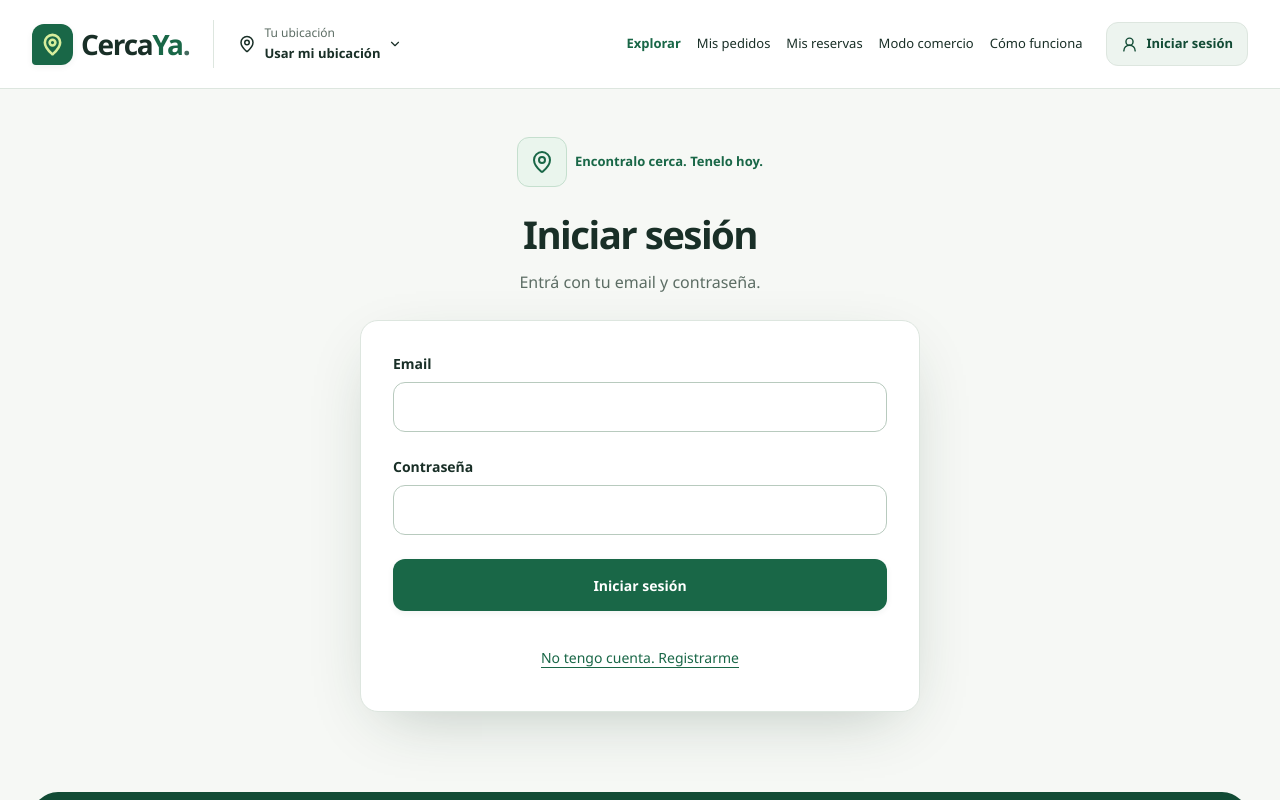
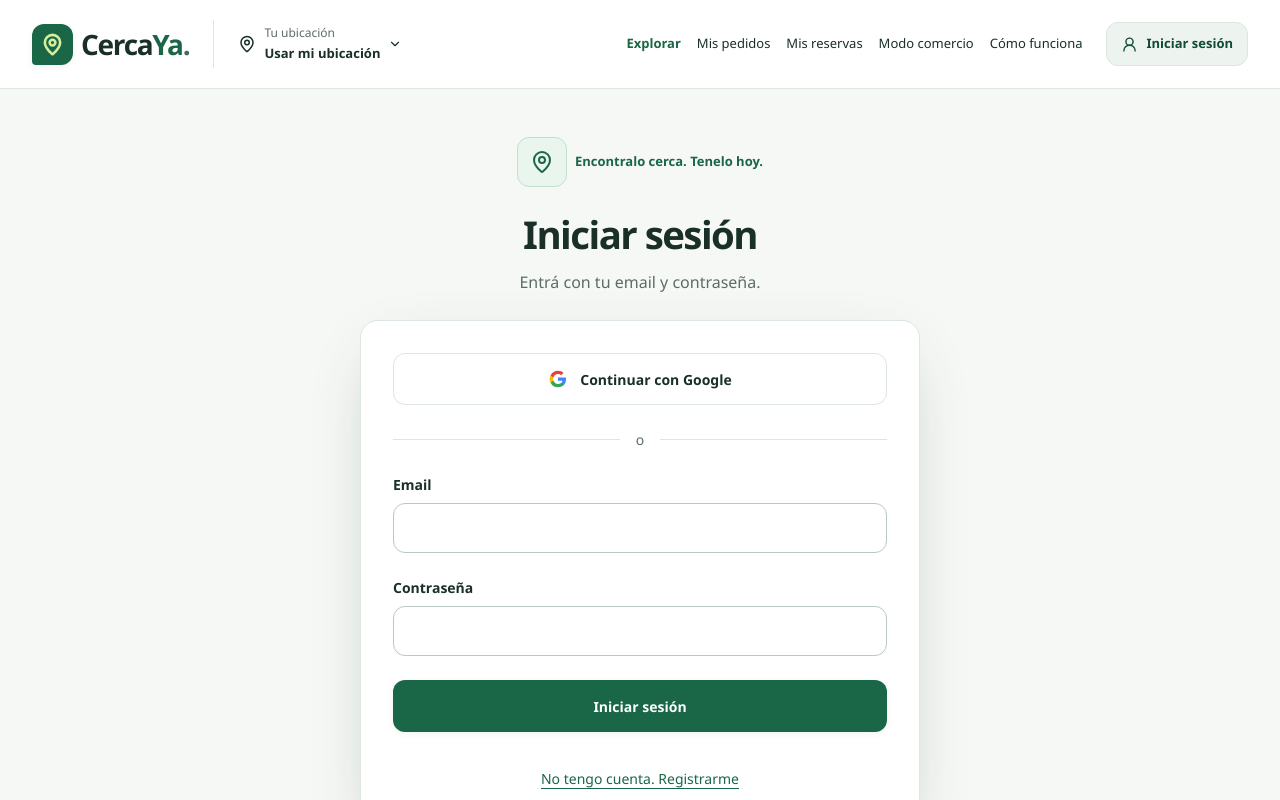
Before and after one commit to gili1010/cerca-ya, a Next.js app: page /login in a window 1280 px wide. Shown: the top 800 px of the page. Built offline with nearby package versions, Linux system fonts and the light colour scheme; no server answers.

Commit message:
se agrego boton en front de google

```diff
--- a/src/app/auth/confirm/route.ts
+++ b/src/app/auth/confirm/route.ts
@@ -5,21 +5,22 @@ import { safeRedirect } from "@/lib/auth/redirect";
 export async function GET(request: NextRequest) {
   const params = request.nextUrl.searchParams;
   const target = safeRedirect(params.get("redirect"));
-  const client = await createSupabaseServerClient();
+  const google = params.get("flow") === "google";
   let confirmed = false;
   try {
+    const client = await createSupabaseServerClient();
     const token_hash = params.get("token_hash");
     const type = params.get("type");
     const code = params.get("code");
-    if (client && token_hash && (type === "email" || type === "signup")) {
+    if (client && !params.has("error") && token_hash && (type === "email" || type === "signup")) {
       const { error } = await client.auth.verifyOtp({ token_hash, type });
       confirmed = !error;
-    } else if (client && code) {
-      const { error } = await client.auth.exchangeCodeForSession(code);
-      confirmed = !error;
+    } else if (client && !params.has("error") && code) {
+      const { data, error } = await client.auth.exchangeCodeForSession(code);
+      confirmed = !error && Boolean(data.session);
     }
   } catch { /* Show a short message; never expose the code, tokens or provider details. */ }
-  const destination = confirmed ? target : `/login?error=confirmation&redirect=${encodeURIComponent(target)}`;
+  const destination = confirmed ? target : `/login?error=${google ? "oauth" : "confirmation"}&redirect=${encodeURIComponent(target)}`;
   const response = NextResponse.redirect(new URL(destination, request.url));
   response.headers.set("Cache-Control", "private, no-store, max-age=0");
   response.headers.set("Referrer-Policy", "no-referrer");
--- a/src/app/login/page.tsx
+++ b/src/app/login/page.tsx
@@ -4,5 +4,5 @@ import { safeRedirect } from "@/lib/auth/redirect";
 export const metadata = { title: "Iniciar sesión | CercaYa" };
 export default async function Page({ searchParams }: { searchParams: Promise<{ redirect?: string | string[]; error?: string }> }) {
   const params = await searchParams;
-  return <DetailShell><AuthForm mode="login" returnTo={safeRedirect(params.redirect)} confirmationError={params.error === "confirmation"} /></DetailShell>;
+  return <DetailShell><AuthForm mode="login" returnTo={safeRedirect(params.redirect)} confirmationError={params.error === "confirmation"} oauthError={params.error === "oauth"} /></DetailShell>;
 }
--- a/src/components/auth/auth-form.tsx
+++ b/src/components/auth/auth-form.tsx
@@ -8,16 +8,44 @@ import { authErrorMessage } from "@/lib/auth/errors";
 import { safeRedirect } from "@/lib/auth/redirect";
 import { normalizeArgentinaPhone } from "@/lib/phone";
 import { useAuth } from "./auth-provider";
+import { GoogleSignInButton } from "./google-sign-in-button";
 import { FormError } from "../requests/request-common";
 
-export function AuthForm({ mode, returnTo, confirmationError = false }: { mode: "login" | "signup"; returnTo: string; confirmationError?: boolean }) {
+export function AuthForm({ mode, returnTo, confirmationError = false, oauthError = false }: { mode: "login" | "signup"; returnTo: string; confirmationError?: boolean; oauthError?: boolean }) {
   const signup = mode === "signup";
   const { user, loading, error: sessionError } = useAuth();
-  const [error, setError] = useState(confirmationError ? "No pudimos confirmar tu email. El enlace puede haber vencido o ya haberse utilizado. Si ya confirmaste la cuenta, iniciá sesión." : "");
+  const [error, setError] = useState(oauthError ? "No pudimos completar el acceso con Google. Podés volver a intentarlo o ingresar con email y contraseña." : confirmationError ? "No pudimos confirmar tu email. El enlace puede haber vencido o ya haberse utilizado. Si ya confirmaste la cuenta, iniciá sesión." : "");
   const [busy, setBusy] = useState(false);
+  const [googleBusy, setGoogleBusy] = useState(false);
   const [created, setCreated] = useState<"confirm" | "signed-in" | null>(null);
   const inFlight = useRef(false);
   const target = safeRedirect(returnTo);
+
+  async function signInWithGoogle() {
+    if (inFlight.current || loading) return;
+    inFlight.current = true;
+    setBusy(true);
+    setGoogleBusy(true);
+    setError("");
+    try {
+      const client = getSupabaseBrowserClient();
+      if (!client) throw new Error("unavailable");
+      const callback = new URL("/auth/confirm", window.location.origin);
+      callback.searchParams.set("redirect", target);
+      callback.searchParams.set("flow", "google");
+      const { error: failure } = await client.auth.signInWithOAuth({
+        provider: "google",
+        options: { redirectTo: callback.toString() },
+      });
+      if (failure) throw failure;
+    } catch {
+      setError("No pudimos iniciar el acceso con Google. Revisá tu conexión y volvé a intentar, o ingresá con email y contraseña.");
+    } finally {
+      inFlight.current = false;
+      setBusy(false);
+      setGoogleBusy(false);
+    }
+  }
 
   async function submit(event: FormEvent<HTMLFormElement>) {
     event.preventDefault();
@@ -62,6 +90,7 @@ export function AuthForm({ mode, returnTo, confirmationError = false }: { mode:
   if (created) return <section className="panel workflow-narrow confirmation auth-confirmation"><span className="confirmation-icon"><CircleCheck size={30} aria-hidden="true" /></span><h1>Cuenta creada.</h1><p>{created === "confirm" ? "Revisá tu email para confirmar la cuenta." : "Tu sesión ya está activa. Podés continuar."}</p>{created === "confirm" && <p className="info-note">Revisá también la carpeta de spam. Después de confirmar vas a poder continuar en CercaYa.</p>}<Link className="primary-button" href={created === "signed-in" ? target : `/login?redirect=${encodeURIComponent(target)}`}>{created === "signed-in" ? "Continuar" : "Ir a iniciar sesión"}</Link></section>;
   if (!loading && user) return <section className="panel workflow-narrow confirmation auth-confirmation"><span className="confirmation-icon"><UserRound size={30} aria-hidden="true" /></span><h1>Ya tenés una sesión activa</h1><Link className="primary-button" href={target}>Continuar</Link><Link className="secondary-link" href="/cuenta">Ir a Mi cuenta</Link></section>;
   return <div className="workflow-narrow auth-page"><div className="auth-identity"><MapPin size={24} aria-hidden="true" /><span>Encontralo cerca. Tenelo hoy.</span></div><div className="workflow-heading"><h1>{signup ? "Crear cuenta" : "Iniciar sesión"}</h1><p>{signup ? "Tu cuenta para encontrar lo que necesitás cerca." : "Entrá con tu email y contraseña."}</p></div><form className="workflow-form panel" onSubmit={submit}>
+    <GoogleSignInButton onClick={() => void signInWithGoogle()} disabled={busy || loading} busy={googleBusy} />
     {signup && <label>Nombre completo<input name="name" autoComplete="name" required maxLength={160} /></label>}
     <label>Email<input name="email" type="email" autoComplete="email" required maxLength={254} /></label>
     {signup && <label>Teléfono · Argentina (+54)<input name="phone" type="tel" autoComplete="tel" maxLength={40} placeholder="3547636574" /><small>Opcional. Incluí el código de área, sin 0 ni 15. Agregamos +54 automáticamente.</small></label>}
--- /dev/null
+++ b/src/components/auth/google-sign-in-button.module.css
@@ -0,0 +1,37 @@
+.button {
+  width: 100%;
+  min-height: 52px;
+  background: #fff;
+  border-color: var(--line);
+  color: var(--ink);
+  gap: var(--space-3);
+}
+
+.button:focus-visible {
+  outline: 3px solid var(--green);
+  outline-offset: 4px;
+  box-shadow: var(--focus-ring);
+}
+
+@media (hover: hover) {
+  .button:hover:not(:disabled) {
+    background: var(--surface-soft);
+    border-color: var(--green);
+  }
+}
+
+.separator {
+  display: flex;
+  align-items: center;
+  gap: var(--space-4);
+  color: var(--muted);
+  font-size: var(--text-sm);
+}
+
+.separator::before,
+.separator::after {
+  content: "";
+  flex: 1;
+  height: 1px;
+  background: var(--line);
+}
--- /dev/null
+++ b/src/components/auth/google-sign-in-button.tsx
@@ -0,0 +1,16 @@
+import styles from "./google-sign-in-button.module.css";
+
+export function GoogleSignInButton({ onClick, disabled, busy }: { onClick: () => void; disabled: boolean; busy: boolean }) {
+  return <>
+    <button className={`outline-button ${styles.button}`} type="button" onClick={onClick} disabled={disabled} aria-busy={busy}>
+      <svg width="20" height="20" viewBox="0 0 24 24" aria-hidden="true" focusable="false">
+        <path fill="#4285F4" d="M21.6 12.23c0-.71-.06-1.39-.18-2.05H12v3.88h5.38a4.6 4.6 0 0 1-2 3.02v2.51h3.24c1.89-1.74 2.98-4.3 2.98-7.36Z" />
+        <path fill="#34A853" d="M12 22c2.7 0 4.96-.9 6.62-2.41l-3.24-2.51c-.9.6-2.06.96-3.38.96-2.6 0-4.8-1.76-5.59-4.12H3.07v2.59A10 10 0 0 0 12 22Z" />
+        <path fill="#FBBC05" d="M6.41 13.92a6 6 0 0 1 0-3.84V7.49H3.07a10 10 0 0 0 0 9.02l3.34-2.59Z" />
+        <path fill="#EA4335" d="M12 5.96c1.47 0 2.79.5 3.83 1.5l2.87-2.88A9.63 9.63 0 0 0 12 2a10 10 0 0 0-8.93 5.49l3.34 2.59A5.99 5.99 0 0 1 12 5.96Z" />
+      </svg>
+      {busy ? "Conectando con Google…" : "Continuar con Google"}
+    </button>
+    <div className={styles.separator} aria-hidden="true"><span>o</span></div>
+  </>;
+}
```
